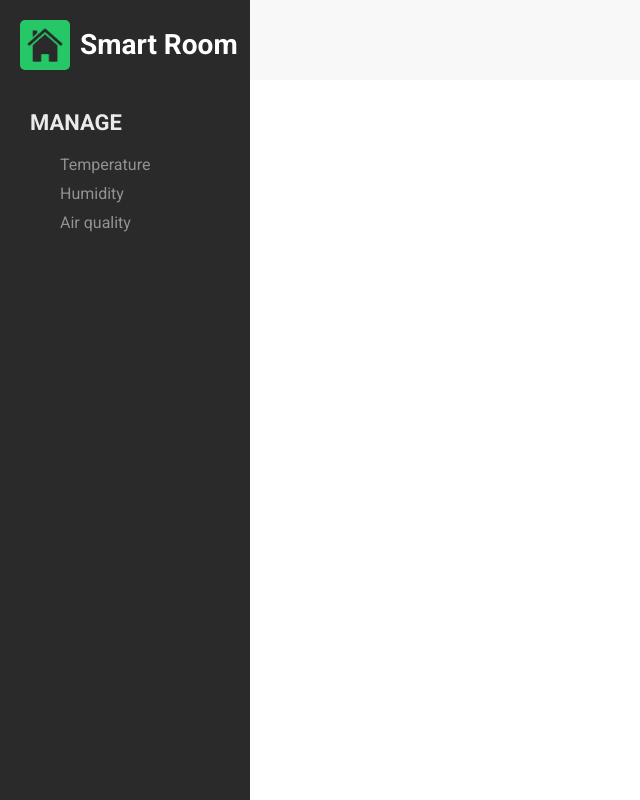
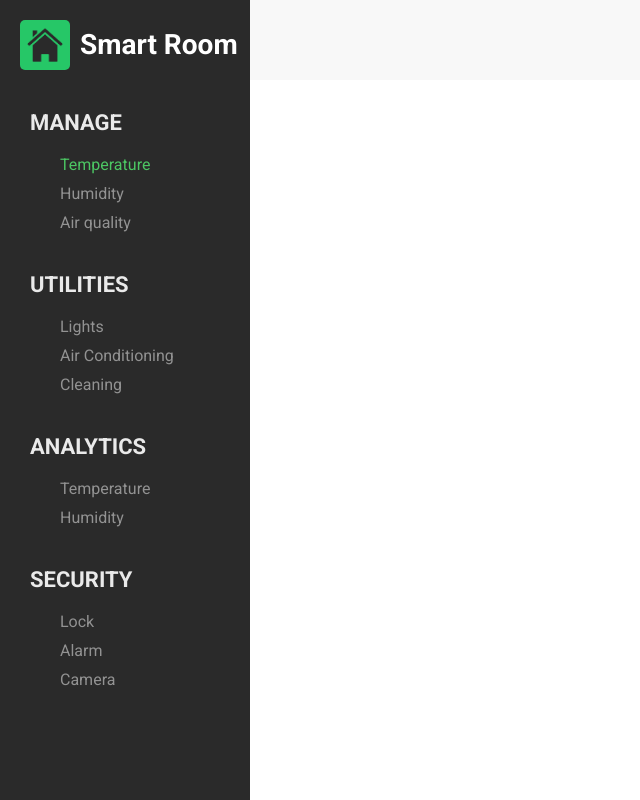
Before and after one commit to LBQTrung/firebase_iot_project_with_react, a React (Create React App) app: page / in a window 1280 px wide. Shown: the whole page, without its empty margins (0-640 px from the left). Built offline with nearby package versions, Linux system fonts and the light colour scheme.

Commit message:
2. Code Sidebar and routes

```diff
--- a/src/components/Menu.js
+++ b/src/components/Menu.js
@@ -1,7 +1,21 @@
+import { Link } from "react-router-dom";
+
 const Menu = (props) => {
+    const [item, setItem] = props.activeInfo
+
+    const handleChosenItem = () => {
+        if (item !== props.linkTo) {
+            setItem(props.linkTo)
+        }
+    }
+
+    const active = item === props.linkTo ? 'menu-text active' : 'menu-text'
+
     return (
         <div className="menu">
-            <h3 className="menu-text">{props.title}</h3>
+            <Link onClick={handleChosenItem} className="menu-text-link" to={props.title.toLowerCase()}>
+                <h3 className={active}>{props.title}</h3>
+            </Link>
             <ul className="menu-list">
                 {props.children}
             </ul>
--- a/src/components/MenuItem.js
+++ b/src/components/MenuItem.js
@@ -1,9 +1,19 @@
 import { Link } from "react-router-dom";
 
 const MenuItem = (props) => {
+    const [item, setItem] = props.activeInfo
+
+    const handleChosenItem = () => {
+        if (item !== props.linkTo) {
+            setItem(props.linkTo)
+        }
+    }
+
+    const active = item === props.linkTo ? 'menu-item-text active' : 'menu-item-text'
+
     return (
         <li className="menu-item">
-            <Link className="menu-item-text" to={props.linkTo}>{props.title}</Link>
+            <Link onClick={handleChosenItem} className={active} to={props.linkTo}>{props.title}</Link>
         </li>
     )
 }
--- a/src/components/Sidebar.js
+++ b/src/components/Sidebar.js
@@ -1,15 +1,38 @@
 import Logo from "./Logo"
 import Menu from "./Menu"
 import MenuItem from "./MenuItem"
+import { useState } from "react"
+import { Link } from "react-router-dom";
 
 const Sidebar = () => {
+    const [item, setItem] = useState('manage-temperature')
     return (
         <div className="sidebar">
-            <Logo />
-            <Menu title="MANAGE">
-                <MenuItem title="Temperature" linkTo="manage-temperature" />
-                <MenuItem title="Humidity" linkTo="manage-humidity" />
-                <MenuItem title="Air quality" linkTo="manage-air-quality" />
+            <Link className="logo-link" to="/" onClick={() => setItem('')}>
+                <Logo />
+            </Link>
+
+            <Menu activeInfo={[item, setItem]} title="MANAGE" linkTo="manage">
+                <MenuItem activeInfo={[item, setItem]} title="Temperature" linkTo="manage-temperature" />
+                <MenuItem activeInfo={[item, setItem]} title="Humidity" linkTo="manage-humidity" />
+                <MenuItem activeInfo={[item, setItem]} title="Air quality" linkTo="manage-air-quality" />
+            </Menu>
+
+            <Menu activeInfo={[item, setItem]} title="UTILITIES" linkTo="utilities">
+                <MenuItem activeInfo={[item, setItem]} title="Lights" linkTo="utilities-lights" />
+                <MenuItem activeInfo={[item, setItem]} title="Air Conditioning" linkTo="utilities-air-conditioning" />
+                <MenuItem activeInfo={[item, setItem]} title="Cleaning" linkTo="utilities-cleaning" />
+            </Menu>
+
+            <Menu activeInfo={[item, setItem]} title="ANALYTICS" linkTo="analytics">
+                <MenuItem activeInfo={[item, setItem]} title="Temperature" linkTo="analytics-temperature" />
+                <MenuItem activeInfo={[item, setItem]} title="Humidity" linkTo="analytics-humidity" />
+            </Menu>
+
+            <Menu activeInfo={[item, setItem]} title="SECURITY" linkTo="security">
+                <MenuItem activeInfo={[item, setItem]} title="Lock" linkTo="security-lock" />
+                <MenuItem activeInfo={[item, setItem]} title="Alarm" linkTo="security-alarm" />
+                <MenuItem activeInfo={[item, setItem]} title="Camera" linkTo="security-camera" />
             </Menu>
         </div>
     )
--- a/src/index.css
+++ b/src/index.css
@@ -1,5 +1,6 @@
 :root {
     --navbar-height: 80px;
+    --active-color: #4CC663;
 }
 
 * {
@@ -35,6 +36,10 @@ html {
     flex-direction: column;
 }
 
+.logo-link {
+    text-decoration: none;
+}
+
 .logo {
     display: flex;
     margin-top: 20px;
@@ -58,9 +63,18 @@ html {
     margin-left: 30px;
 }
 
+.menu-text-link {
+    text-decoration: none;
+}
+
 .menu-text {
     color: #EAEAEA;
     font-size: 22px;
+    display: inline-block;
+}
+
+.menu-text.active {
+    color: var(--active-color);
 }
 
 .menu-list {
@@ -78,6 +92,14 @@ html {
     font-size: 16px;
     text-decoration: none;
     color: #929292;
+}
+
+.menu-item-text:hover {
+    color: var(--active-color);
+}
+
+.menu-item-text.active {
+    color: var(--active-color);
 }
 
 
```
